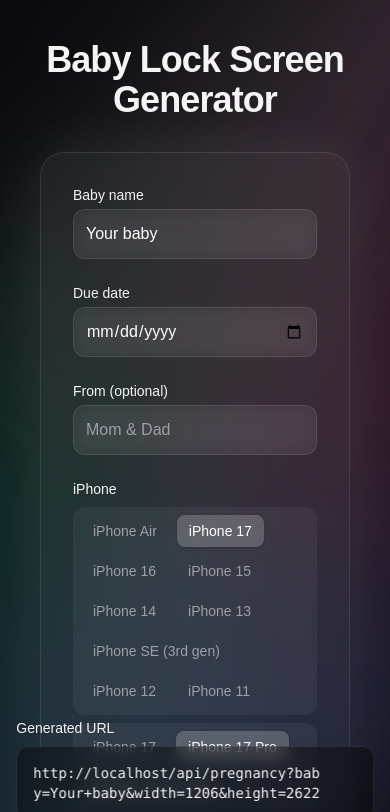
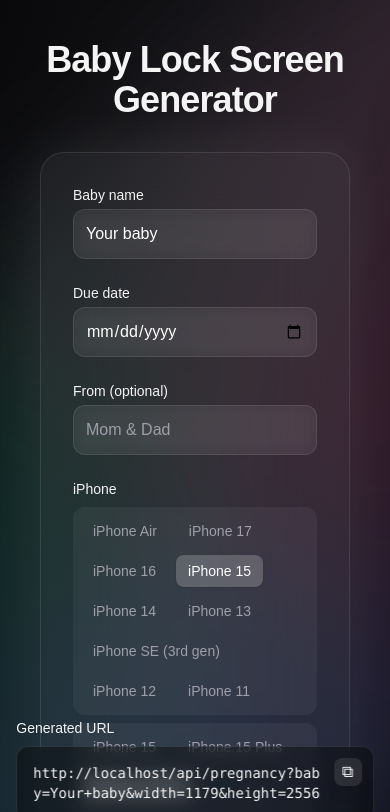
Before and after one commit to joaorato/baby-lockscreen, a Next.js app: page / in a window 390 px wide. Shown: the top 812 px of the page. Built offline with nearby package versions, Linux system fonts and the light colour scheme.

Commit message:
fixing mobile landing page

```diff
--- a/app/page.tsx
+++ b/app/page.tsx
@@ -56,8 +56,8 @@ export default function Home() {
   const [baby, setBaby] = useState("Your baby");
   const [dueDate, setDueDate] = useState("");
   const [from, setFrom] = useState("");
-  const [series, setSeries] = useState<keyof typeof IPHONE_MODELS>("iPhone 17");
-  const [model, setModel] = useState<keyof (typeof IPHONE_MODELS)["iPhone 17"]>("iPhone 17 Pro");
+  const [series, setSeries] = useState<keyof typeof IPHONE_MODELS>("iPhone 15");
+  const [model, setModel] = useState<keyof (typeof IPHONE_MODELS)["iPhone 15"]>("iPhone 15 Pro");
 
   const { width, height } = IPHONE_MODELS[series][model];
 
@@ -108,7 +108,7 @@ export default function Home() {
                 type="date"
                 value={dueDate}
                 onChange={(e) => setDueDate(e.target.value)}
-                className="mt-1 w-full rounded-xl border border-white/10 bg-white/5 p-3 text-white placeholder-zinc-400 backdrop-blur focus:outline-none focus:ring-2 focus:ring-pink-500/40"
+                className="mt-1 w-full box-border appearance-none rounded-xl border border-white/10 bg-white/5 p-3 text-white placeholder-zinc-400 backdrop-blur focus:outline-none focus:ring-2 focus:ring-pink-500/40"
               />
             </div>
 
@@ -201,7 +201,7 @@ export default function Home() {
             </code>
             <button
               onClick={copyUrl}
-              className="absolute right-3 top-3 hidden h-7 w-7 items-center justify-center rounded-lg bg-white/10 text-white shadow-lg backdrop-blur hover:bg-white/20 group-hover:flex"
+              className="absolute right-3 top-3 flex h-7 w-7 items-center justify-center rounded-lg bg-white/10 text-white shadow-lg backdrop-blur hover:bg-white/20"
               aria-label="Copy URL"
             >
               {copied ? "✓" : "⧉"}
```
